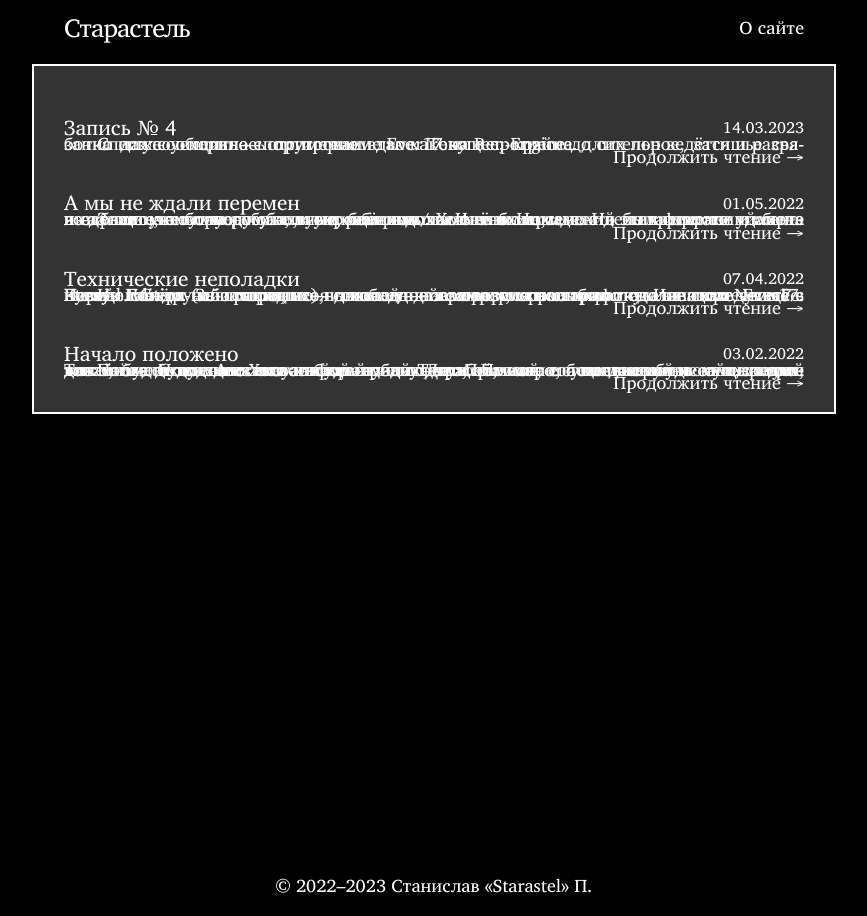
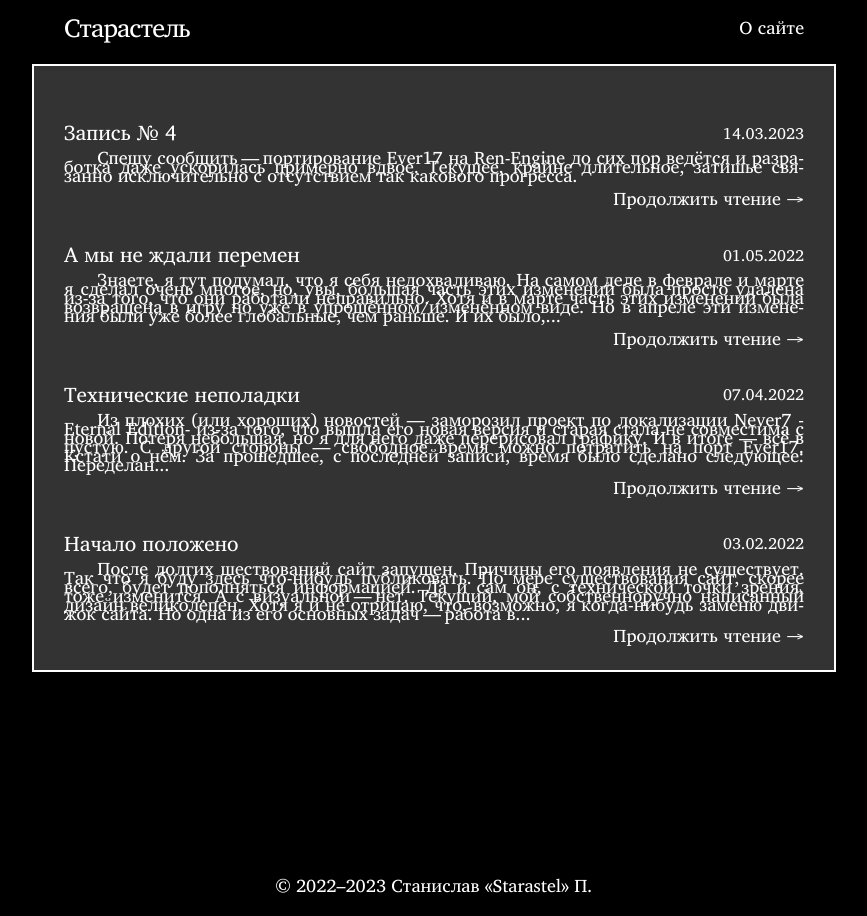
Before and after one commit to Starastel/stStarastel, a Jekyll site: the page built from index.html, in a window 1280 px wide. Shown: the whole page, without its empty margins (206-1073 px from the left). Built offline with Jekyll 4.4.1, drawn with Linux system fonts in a browser that asks for light colours; the list of posts is cut into pages by our own code.

Commit message:
Update main.scss

```diff
--- a/assets/main.scss
+++ b/assets/main.scss
@@ -135,17 +135,17 @@ p {
 	-ms-hyphens: auto;
 	hyphens: auto;
 	margin-bottom: 10pt;
-	line-height: 0%;
+	line-height: 0.5;
 }
 
 li {
 	> ul,
 	> ol {
 		margin-bottom: 10pt;
-		line-height: 0%;
+		line-height: 0.5;
 	}
 	margin-bottom: 10pt;
-	line-height: 0%;
+	line-height: 0.5;
 }
 
 h1, h2, h3, h4, h5, h6 {
```
